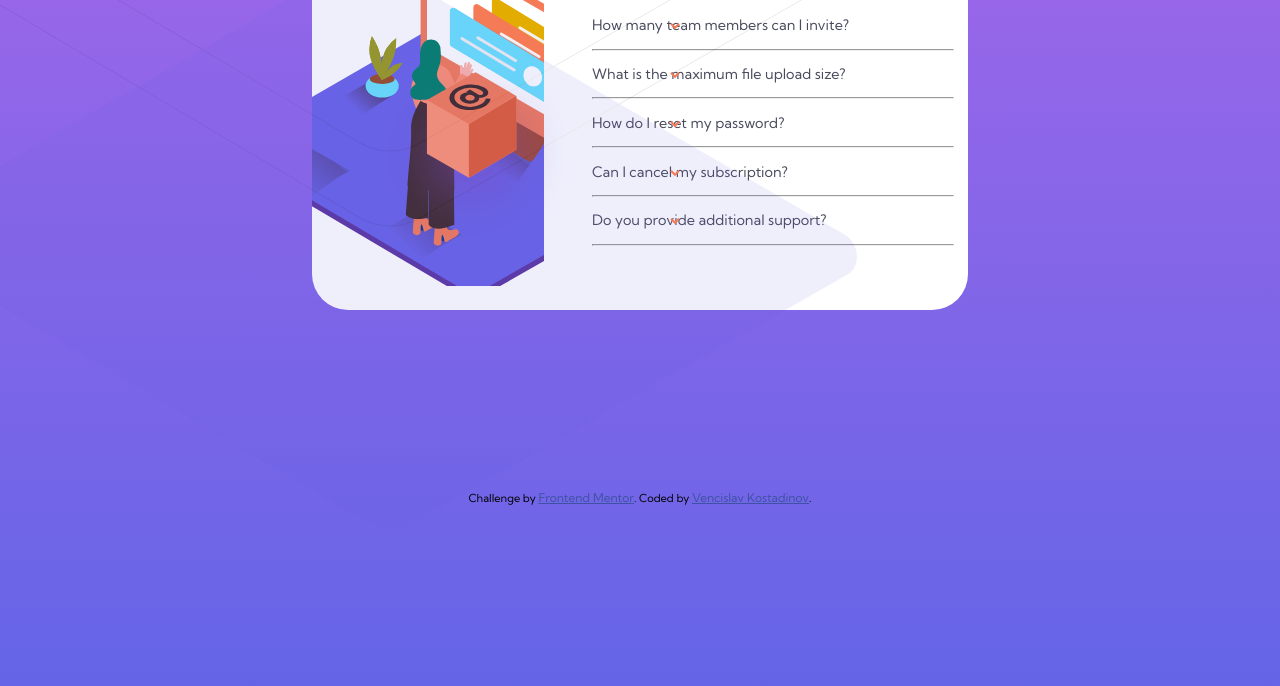
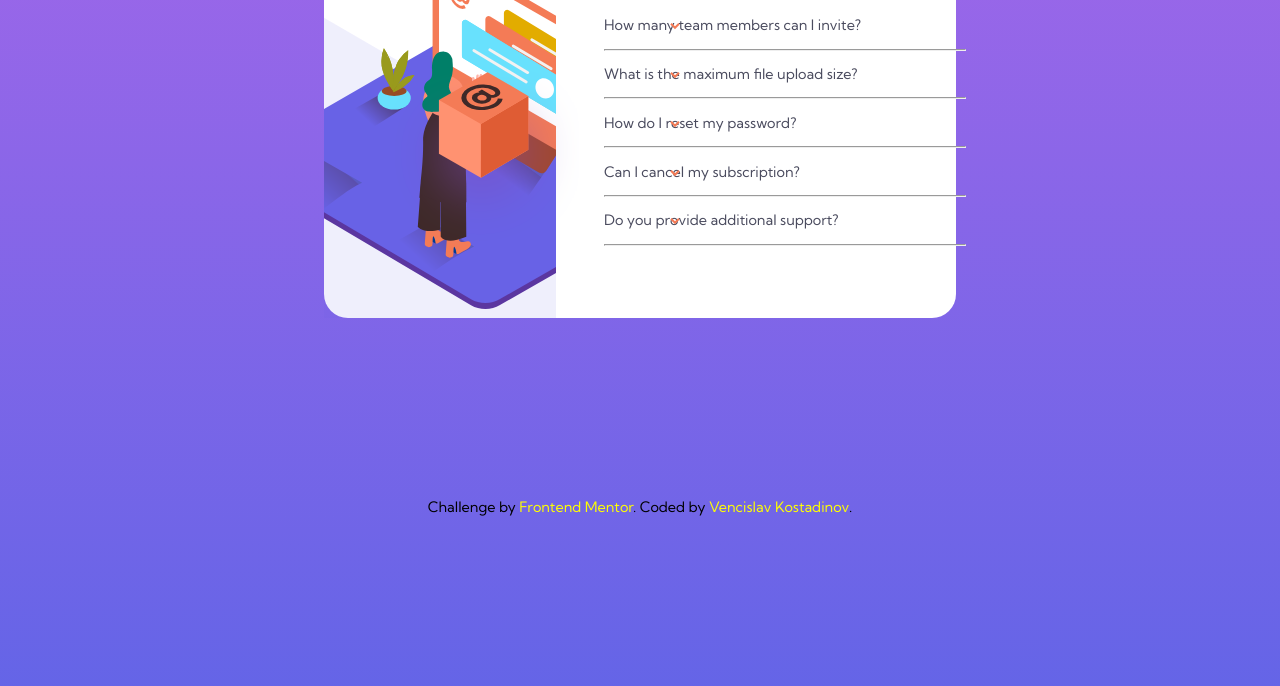
Before and after one commit to Vencikos/Faq-accordion-card-Front-End-Mentor-challenge, a plain HTML site: page index.html in a window 1280 px wide. Shown: the part 326-1012 px from the top of the page. Drawn offline with Linux system fonts and the light colour scheme.

Commit message:
Done desktop view

```diff
--- a/index.html
+++ b/index.html
@@ -8,40 +8,40 @@
   <link rel="shortcut icon" href="images/favicon-32x32.png" type="image/x-icon">
   <link rel="stylesheet" href="style.css">
   <title>Frontend Mentor | FAQ Accordion Card</title>
-
 </head>
 <body>
   <div class="main">
     <img class="img-box" src="images/illustration-box-desktop.svg" alt="illustration-box-desktop">
     <div class="left">
+      <img class="img-pattern" src="images/bg-pattern-desktop.svg" alt="bg-pattern-desktop">
       <img class="img-woman" src="images/illustration-woman-online-desktop.svg" alt="illustration-woman-online-desktop">
-      <img class="img-pattern" src="images/bg-pattern-desktop.svg" alt="bg-pattern-desktop">
+
     </div>
     <div class="right">
       <h1>FAQ</h1>
-      <div class="QA">
+      <div class="qa">
         <h3>How many team members can I invite?</h3>
         <p>You can invite up to 2 additional users on the Free plan. There is no limit on
           team members for the Premium plan.</p>
       </div>
       <hr>
-      <div>
+      <div class="qa">
         <h3>What is the maximum file upload size?</h3>
         <p> No more than 2GB. All files in your account must fit your allotted storage space.</p>
       </div>
       <hr>
-      <div>
+      <div class="qa">
         <h3>How do I reset my password?</h3>
         <p>Click “Forgot password” from the login page or “Change password” from your profile page.
           A reset link will be emailed to you.</p>
       </div>
       <hr>
-      <div>
+      <div class="qa">
         <h3>Can I cancel my subscription?</h3>
         <p>Yes! Send us a message and we’ll process your request no questions asked.  </p>
       </div>
       <hr>
-      <div>
+      <div class="qa">
         <h3>Do you provide additional support?</h3>
         <p>Chat and email support is available 24/7. Phone lines are open during normal business hours.  </p>
       </div>
@@ -50,8 +50,8 @@
   </div>
 
   <div class="attribution">
-    Challenge by <a href="https://www.frontendmentor.io?ref=challenge" target="_blank">Frontend Mentor</a>.
-    Coded by <a href="#">Vencislav Kostadinov</a>.
+     Challenge by <a href="https://www.frontendmentor.io?ref=challenge" target="_blank">Frontend Mentor</a>.
+     Coded by <a href="#">Vencislav Kostadinov</a>.
   </div>
 </body>
 </html>
--- a/style.css
+++ b/style.css
@@ -16,38 +16,42 @@ body {
     display: flex;
     justify-content: space-between;
     width: 50%;
-    height: 48%;
+    height: 55%;
     background-color: white;
-    border-radius: 3rem;
-    padding: 2rem 2rem 2rem 0;
+    border-radius: 2rem;
+
     margin: 17rem auto 15rem auto;
 }
 
 .left {
+    position: relative;
     width: 50%;
     overflow: hidden;
 }
 
 .img-pattern {
     position: absolute;
-    left: -9rem;
-    top: -7.7rem;
-
+    left: -48rem;
+    top: -24.5rem;
+    z-index: 2;
 }
 
 .img-box {
     position: absolute;
     top: 33rem;
-    left: 31.3rem;
+    left: 32.3rem;
+    z-index: 999;
 }
 
 .img-woman {
-    margin: 3rem 0 0 -6.8rem;
+    position: relative;
+    margin: 6rem 0 0 -6.8rem;
+    z-index: 2;
 }
 
 .right {
     width: 50%;
-    padding: 2rem 3rem 3rem 4rem;
+    padding: 4rem 3rem 3rem 4rem;
 }
 
 h1 {
@@ -73,12 +77,7 @@ hr {
     margin-left: 0;
 }
 
-.attribution {
-    font-size: 11px; text-align: center;
-}
-.attribution a {
-    color: hsl(228, 45%, 44%);
-}
+
 
 h3::after {
     content: url("images/icon-arrow-down.svg");
@@ -86,7 +85,32 @@ h3::after {
     right: 50rem;
 }
 
-h3::after:target {
+.qa:hover h3::after {
+    content: url("images/icon-arrow-down.svg");
+    position: absolute;
+    right: 50rem;
+    transform: rotate(180deg);
+}
 
+.qa:hover h3 {
+    color: black;
+    font-weight: 700;
+    cursor: pointer;
+}
+
+.qa:hover p {
+    display: block;
+    width: 80%;
 
 }
+
+.attribution {
+    text-align: center;
+    font-size: 1.2rem;
+}
+
+.attribution a {
+    font-size: 1.2rem;
+    color: yellow;
+    text-decoration: none;
+}
```
